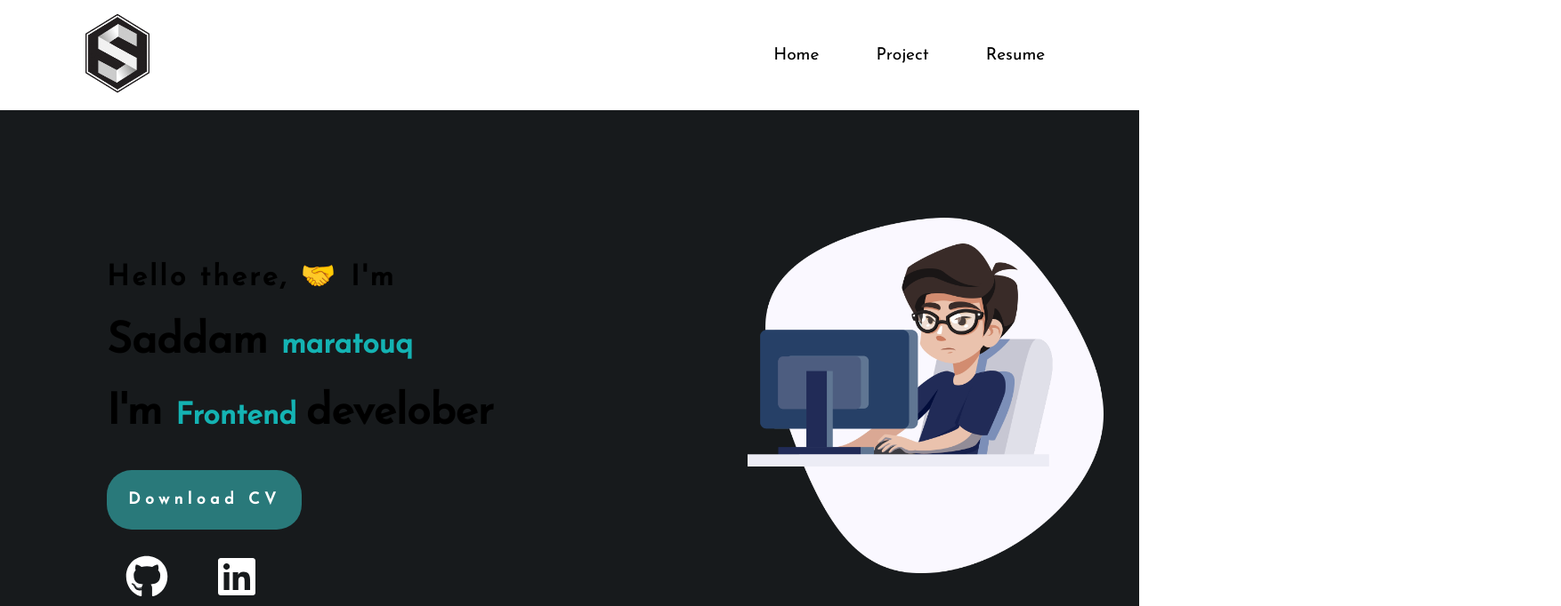
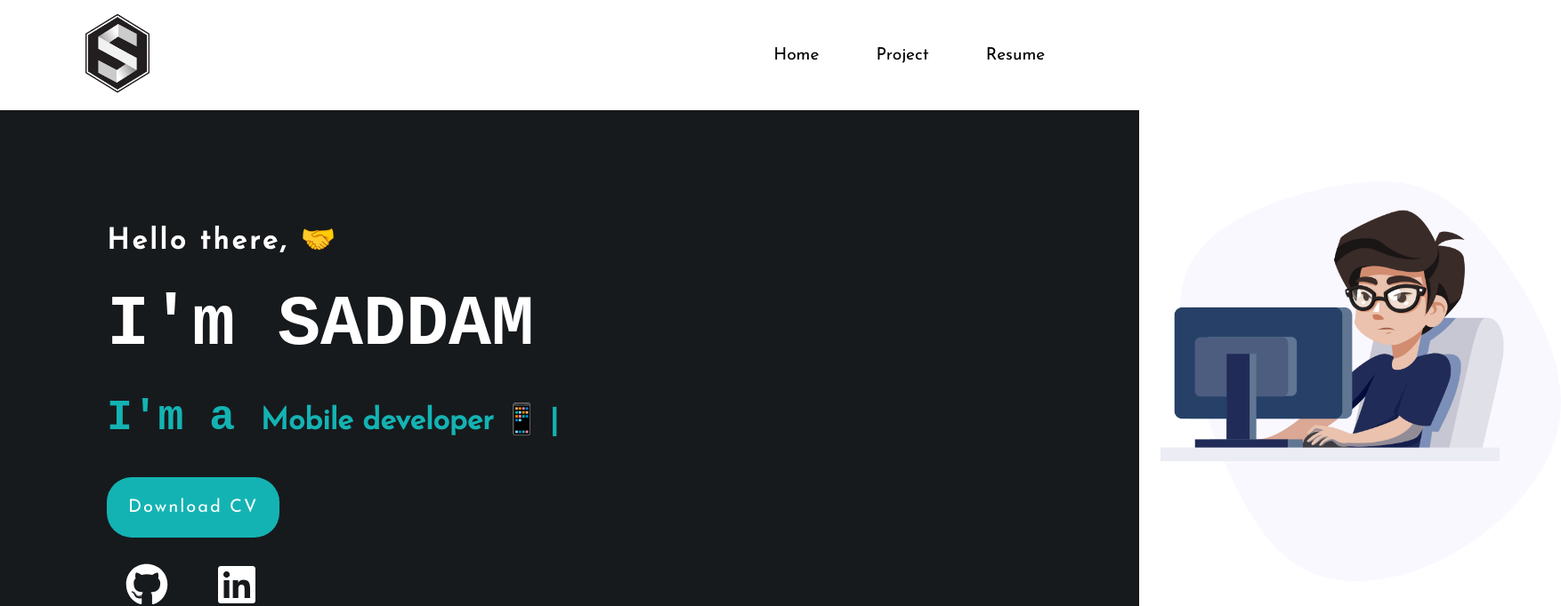
Before and after one commit to saddam-maratouq/My_Portofolio, a React (Vite) app: page / in a window 1280 px wide. Shown: the top 682 px of the page at 89% size, 1754 px wide, since content can reach past the window. Built offline with nearby package versions, Linux system fonts and the light colour scheme.

Commit message:
type Auto Animation

```diff
--- a/package.json
+++ b/package.json
@@ -11,7 +11,8 @@
     "react-dom": "^17.0.2",
     "react-icons": "^4.3.1",
     "react-router": "^6.2.1",
-    "react-router-dom": "^6.2.1"
+    "react-router-dom": "^6.2.1",
+    "react-typical": "^0.1.3"
   },
   "devDependencies": {
     "@vitejs/plugin-react": "^1.0.7",
--- a/src/page/Home/FirstSection.jsx
+++ b/src/page/Home/FirstSection.jsx
@@ -3,7 +3,7 @@ import '../Home/home.css'
 import {FaGithub}  from 'react-icons/fa'
 import {FaLinkedin}  from 'react-icons/fa'
 import heroImg from '../../../images/main.png'
-
+import Typical from 'react-typical'
 // ruter
 
 
@@ -18,9 +18,21 @@ const FirstSection = () => {
 
         <div className="container">
          <div className="content">
-             <h3>  Hello there,  🤝 I'm  </h3> <br /> <br />
-             <h1> Saddam <span> maratouq</span> </h1> <br /> <br />
-             <h2> I'm <span> Frontend  </span> develober   </h2>
+             <h3>  Hello there,  🤝  </h3> <br /> <br />
+             <h1> I'm SADDAM </h1> <br /> <br />
+
+             <h2> I'm a  {''}
+
+              <Typical
+              loop={Infinity}
+              wrapper="span"
+              steps={[
+                  'Frontend developer 💻 ', 1500,
+                  'Mobile developer 📱 ', 1500,
+              ]}
+
+             />  </h2>
+
              <a href="#" target='_blank'  className="btn"> Download CV </a>
              <br /> <br />
             <div className='icon' >
--- a/src/page/Home/home.css
+++ b/src/page/Home/home.css
@@ -8,8 +8,6 @@
 }
 
 /* // header  */
-
-
 
 
 .container {
@@ -23,7 +21,8 @@
 .content  {
     padding: 7.5rem;
     position: relative;
-    bottom: 2.5rem;
+    bottom: 3.5rem;
+    color: #fff;
 }
 .content  h3  {
  font-size: 2rem;
@@ -31,25 +30,27 @@
 }
 
 .content h1 {
-    font-size: 3rem;
+    font-size: 5rem;
+    font-family: monospace;
 }
 
 .content h2 {
     font-size: 3rem;
     margin-bottom: 4rem;
-
+    font-family: monospace;
+    color: var(--MainColor);
 }
 
 .btn {
-    background-color: #29797A ;
+    background-color: var(--MainColor); ;
     border-radius: 28px;
     text-align: center;
     text-decoration: none;
     color: var(--SecColor);
     padding: 1.5rem;
-    font-weight: bold;
-    font-size: 18px;
-    letter-spacing: 0.3em;
+    font-weight: '1000';
+    font-size: 20px;
+    letter-spacing: 0.1em;
     margin-bottom: 4rem ;
     transition: 0.7s ease ;
 }
@@ -83,7 +84,7 @@
 .hero img {
     position: absolute;
     bottom: 2rem;
-    left: 45rem ;
-    width: 400px;
-    height: 400px;
+    left: 74rem ;
+    width: 450px;
+    height: 450px;
 }
```
Also changed, not shown: 1 other file (tests, documents, lock files or other folders).
